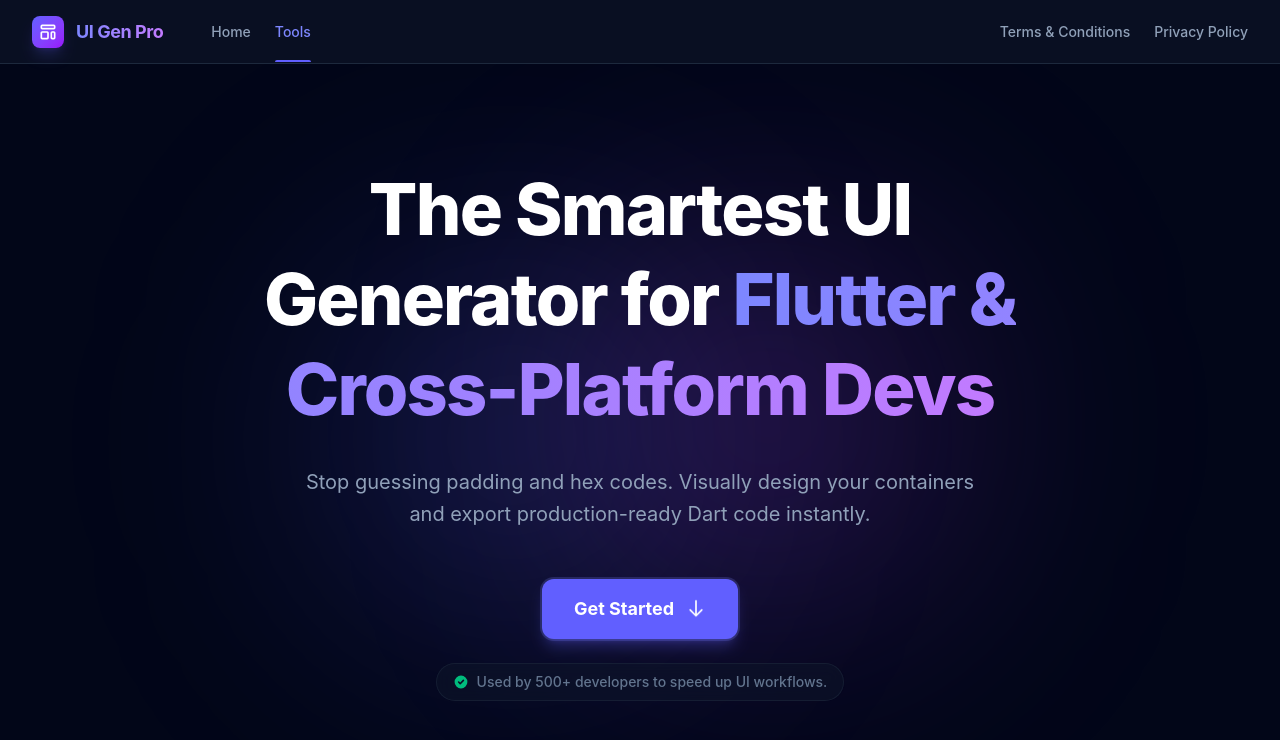
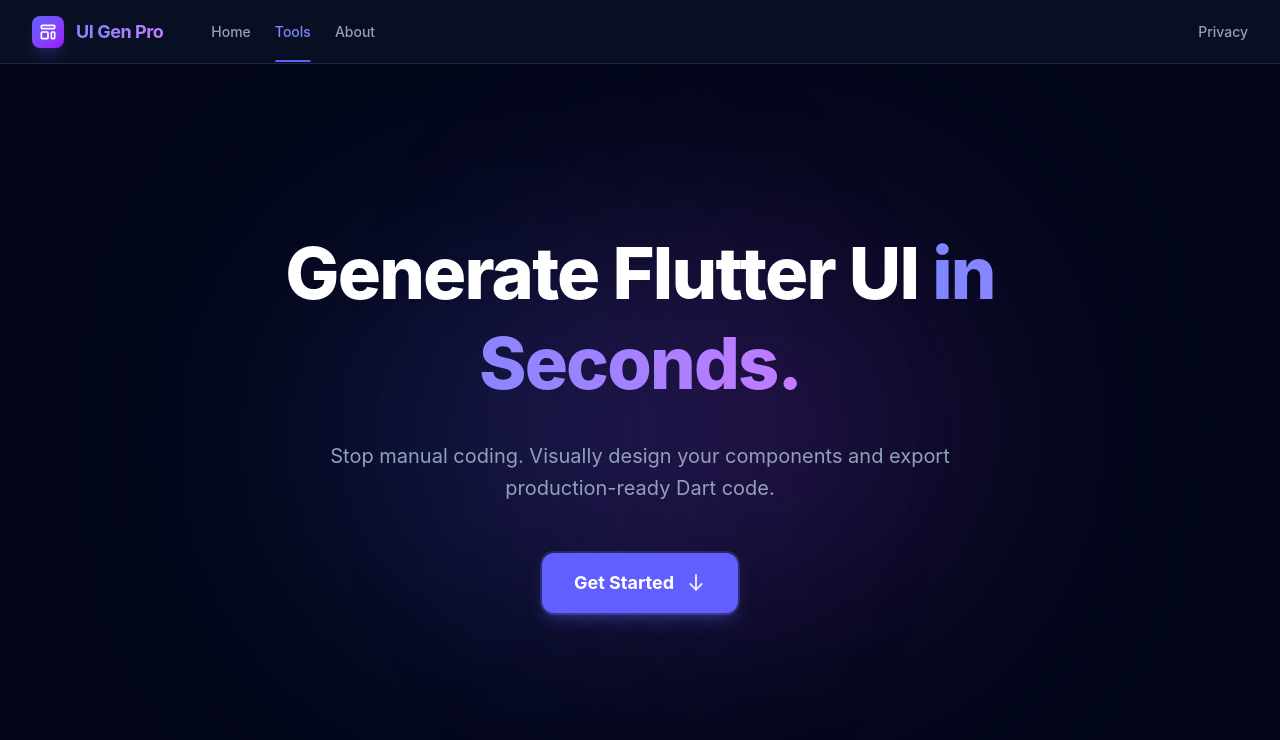
Before and after one commit to mothyvijayan/fun_koding, a React (Vite) app: page / in a window 1280 px wide. Shown: the top 740 px of the page. Built offline with nearby package versions, Linux system fonts and the light colour scheme.

Commit message:
Finalize layout with Footer and updated Hero text

```diff
--- a/src/App.jsx
+++ b/src/App.jsx
@@ -85,11 +85,11 @@ const HomePage = () => {
 
         <div className="relative z-10 max-w-4xl mx-auto flex flex-col items-center">
           <h1 className="text-5xl md:text-5xl lg:text-7xl font-extrabold tracking-tight mb-8 leading-tight">
-            <span className="text-white">The Smartest UI Generator for </span>
-            <span className="bg-clip-text text-transparent bg-gradient-to-r from-indigo-400 to-purple-400">Flutter & Cross-Platform Devs</span>
+            <span className="text-white">Generate Flutter UI </span>
+            <span className="bg-clip-text text-transparent bg-gradient-to-r from-indigo-400 to-purple-400">in Seconds.</span>
           </h1>
           <p className="text-lg md:text-xl text-slate-400 max-w-2xl mx-auto mb-12 leading-relaxed">
-            Stop guessing padding and hex codes. Visually design your containers and export production-ready Dart code instantly.
+            Stop manual coding. Visually design your components and export production-ready Dart code.
           </p>
           <div className="flex flex-col items-center">
             <button
@@ -99,10 +99,6 @@ const HomePage = () => {
               Get Started
               <svg className="w-5 h-5 animate-bounce" fill="none" viewBox="0 0 24 24" stroke="currentColor"><path strokeLinecap="round" strokeLinejoin="round" strokeWidth={2} d="M19 14l-7 7m0 0l-7-7m7 7V3" /></svg>
             </button>
-            <div className="flex items-center gap-2 text-sm text-slate-500 font-medium bg-slate-900/50 px-4 py-2 rounded-full border border-slate-800/60 backdrop-blur-sm">
-              <svg className="w-4 h-4 text-emerald-500" fill="currentColor" viewBox="0 0 20 20"><path fillRule="evenodd" d="M10 18a8 8 0 100-16 8 8 0 000 16zm3.707-9.293a1 1 0 00-1.414-1.414L9 10.586 7.707 9.293a1 1 0 00-1.414 1.414l2 2a1 1 0 001.414 0l4-4z" clipRule="evenodd" /></svg>
-              Used by 500+ developers to speed up UI workflows.
-            </div>
           </div>
         </div>
       </section>
@@ -231,20 +227,31 @@ function App() {
               Tools
               <span className="absolute bottom-0 left-0 w-full h-0.5 bg-indigo-500 rounded-t-full"></span>
             </Link>
+            <Link to="/" className="text-slate-400 hover:text-white transition-colors">About</Link>
           </div>
         </div>
 
         <div className="flex items-center gap-6 text-sm font-medium">
-          <Link to="/terms" className="text-slate-400 hover:text-slate-200 transition-colors">Terms & Conditions</Link>
-          <Link to="/privacy" className="text-slate-400 hover:text-slate-200 transition-colors">Privacy Policy</Link>
+          <Link to="/privacy" className="text-slate-400 hover:text-slate-200 transition-colors">Privacy</Link>
         </div>
       </nav>
 
-      <Routes>
-        <Route path="/" element={<HomePage />} />
-        <Route path="/privacy" element={<PrivacyPolicy />} />
-        <Route path="/terms" element={<Terms />} />
-      </Routes>
+      <main className="flex-1 flex flex-col min-h-0">
+        <Routes>
+          <Route path="/" element={<HomePage />} />
+          <Route path="/privacy" element={<PrivacyPolicy />} />
+          <Route path="/terms" element={<Terms />} />
+        </Routes>
+      </main>
+
+      {/* Footer */}
+      <footer className="border-t border-slate-800 bg-slate-950 py-6 px-8 flex flex-col md:flex-row items-center justify-between text-sm text-slate-500 shrink-0 z-10 relative">
+        <p>&copy; 2026 UI Gen Pro. All rights reserved.</p>
+        <div className="flex items-center gap-6 mt-4 md:mt-0">
+          <Link to="/terms" className="hover:text-slate-300 transition-colors">Terms of Service</Link>
+          <Link to="/privacy" className="hover:text-slate-300 transition-colors">Privacy Policy</Link>
+        </div>
+      </footer>
 
     </div>
   )
```
